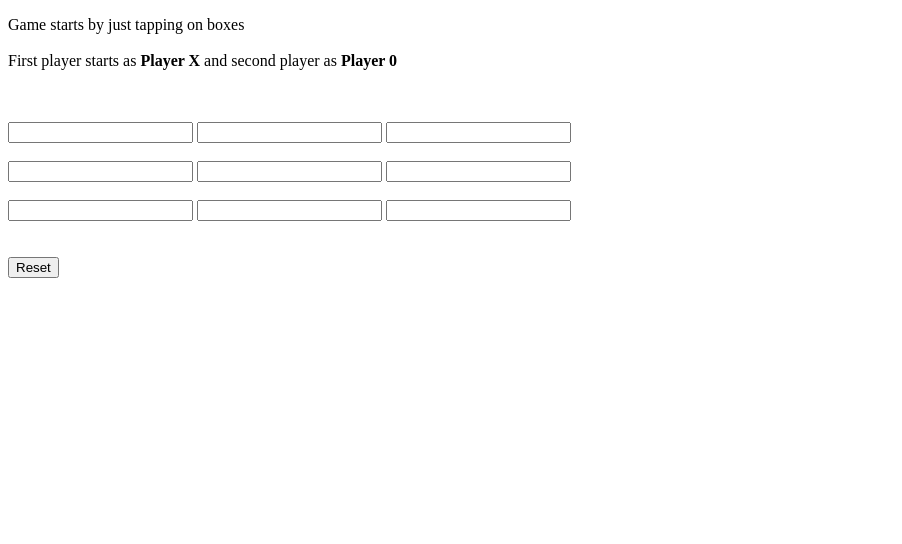
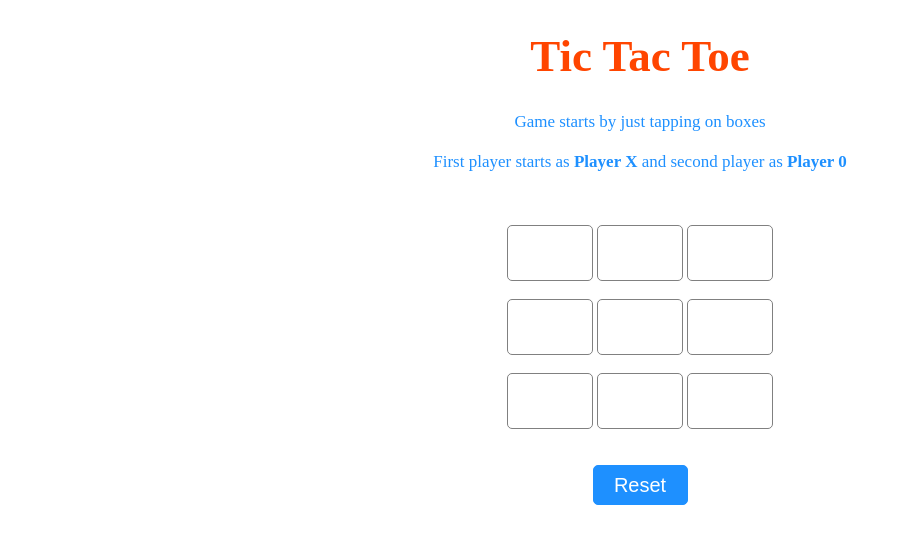
Before and after one commit to Sajadmhy/Tic-Tac-Toe, a plain HTML site: page index.html in a window 1280 px wide. Shown: the whole page, without its empty margins (0-902 px from the left). Drawn offline with Linux system fonts and the light colour scheme.

Commit message:
add styles to css

```diff
--- a/index.html
+++ b/index.html
@@ -4,10 +4,12 @@
     <meta charset="UTF-8">
     <meta http-equiv="X-UA-Compatible" content="IE=edge">
     <meta name="viewport" content="width=device-width, initial-scale=1.0">
-    <title>Document</title>
+    <title>Tic Tac Toe</title>
     <link rel="stylesheet" href="styles.css">
 </head>
 <body>
+<div id="container">
+    <h1>Tic Tac Toe</h1>
 
     <p id="ins">
         Game starts by just tapping on boxes <br><br>First player starts as <b>Player X</b> and second player
@@ -31,6 +33,7 @@
     <button id="button">Reset</button>
 
     <p id="print"></p>
+</div>
     <script src="game.js"></script>
 </body>
 </html>
--- a/styles.css
+++ b/styles.css
@@ -0,0 +1,41 @@
+#container {
+    text-align: center;
+}
+#ins {
+    color: dodgerblue;
+    font-size: 17px;
+}
+
+h1 {
+    color: orangered;
+    font-size: 45px;
+}
+
+#b1, #b2, #b3, #b4,
+#b5, #b6, #b7, #b8, #b9 {
+    width: 80px;
+    height: 52px;
+    margin: auto;
+    border: 1px solid gray;
+    border-radius: 5px;
+    font-size: 30px;
+    text-align: center;
+}
+
+button {
+    box-sizing: border-box;
+    width: 95px;
+    height: 40px;
+    border: 1px solid dodgerblue;
+    margin: auto;
+    border-radius: 5px;
+    background-color: dodgerblue;
+    color: white;
+    font-size: 20px;
+    cursor: pointer;
+}
+
+#print {
+    color: dodgerblue;
+    font-size: 20px;
+}
```
